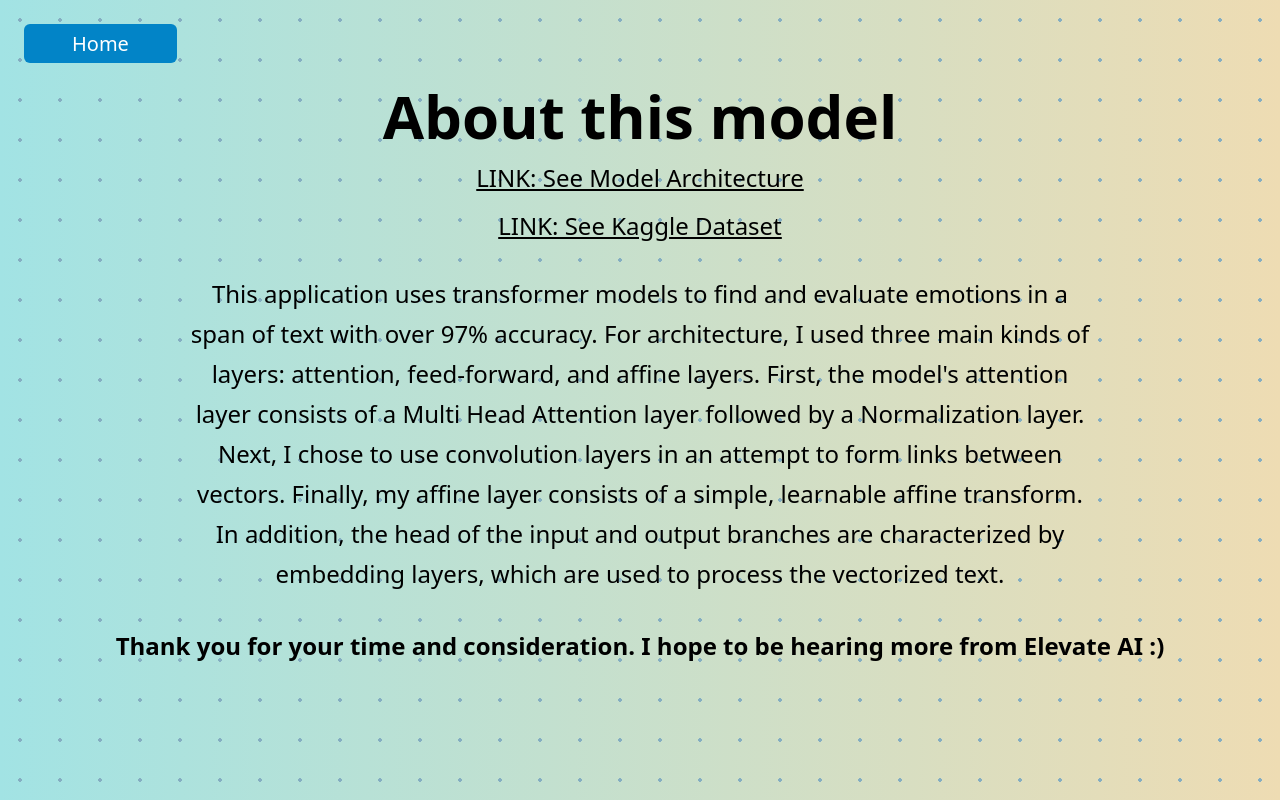
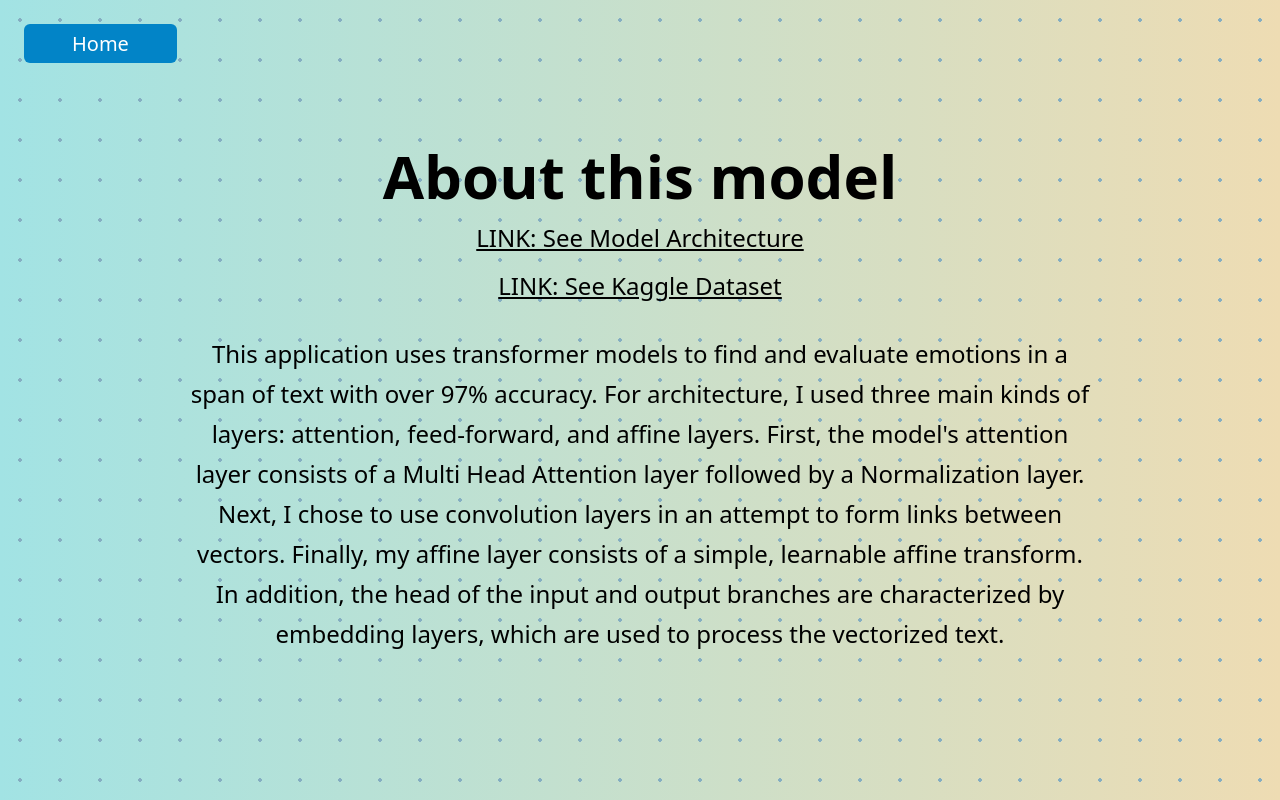
Before and after one commit to johnroo2/elevate-app, a Next.js app: page /info in a window 1280 px wide. Built offline with nearby package versions, Linux system fonts and the light colour scheme.

Commit message:
change some text

```diff
--- a/src/pages/info.tsx
+++ b/src/pages/info.tsx
@@ -27,9 +27,6 @@ export default function Info(){
                 consists of a simple, learnable affine transform. In addition, the head of the input and output
                 branches are characterized by embedding layers, which are used to process the vectorized text.
             </div>
-            <div className="mt-4 text-2xl font-bold leading-10 text-center w-[1100px] mb-12">
-                Thank you for your time and consideration. I hope to be hearing more from Elevate AI :)
-            </div>
         </div>
     )
 }
```
Also changed, not shown: serve.js (deleted, +0 -13 lines), 1 other file (tests, documents, lock files or other folders).
